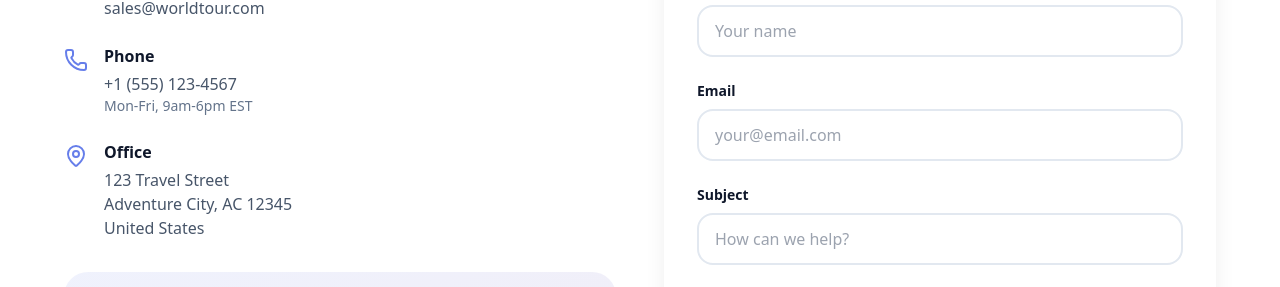
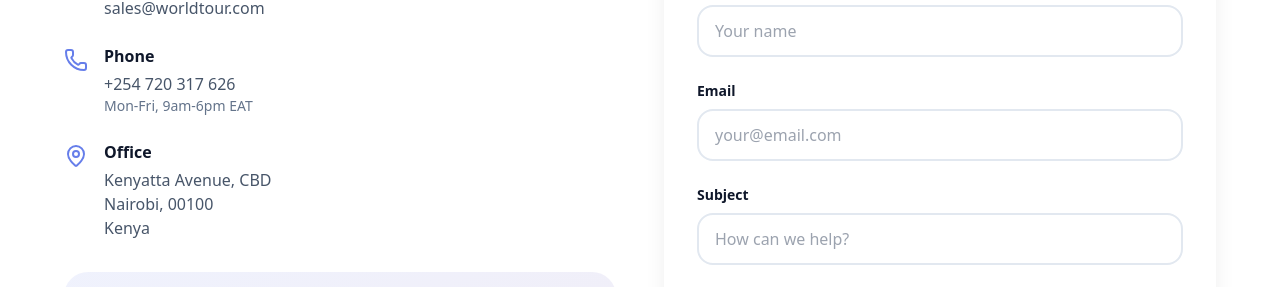
Before and after one commit to gideongeny/world-tour, a React app in the folder frontend/: page /contact in a window 1280 px wide. Shown: the part 348-635 px from the top of the page. Built offline with nearby package versions, Linux system fonts and the light colour scheme; no server answers; the HTML template or start-up script is replaced by a standard one.

Commit message:
Update: Contact info to Nairobi, Kenya

```diff
--- a/frontend/src/pages/Contact.tsx
+++ b/frontend/src/pages/Contact.tsx
@@ -48,8 +48,8 @@ export default function Contact() {
                                     <Phone className="w-6 h-6 text-primary mt-1" />
                                     <div>
                                         <h3 className="font-bold mb-1">Phone</h3>
-                                        <p className="text-slate-600 dark:text-slate-400">+1 (555) 123-4567</p>
-                                        <p className="text-sm text-slate-500">Mon-Fri, 9am-6pm EST</p>
+                                        <p className="text-slate-600 dark:text-slate-400">+254 720 317 626</p>
+                                        <p className="text-sm text-slate-500">Mon-Fri, 9am-6pm EAT</p>
                                     </div>
                                 </div>
 
@@ -58,9 +58,9 @@ export default function Contact() {
                                     <div>
                                         <h3 className="font-bold mb-1">Office</h3>
                                         <p className="text-slate-600 dark:text-slate-400">
-                                            123 Travel Street<br />
-                                            Adventure City, AC 12345<br />
-                                            United States
+                                            Kenyatta Avenue, CBD<br />
+                                            Nairobi, 00100<br />
+                                            Kenya
                                         </p>
                                     </div>
                                 </div>
```
Also changed, not shown: 1 other file (tests, documents, lock files or other folders).
